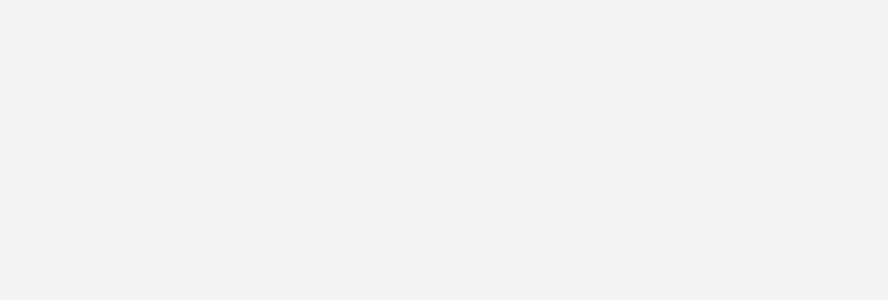
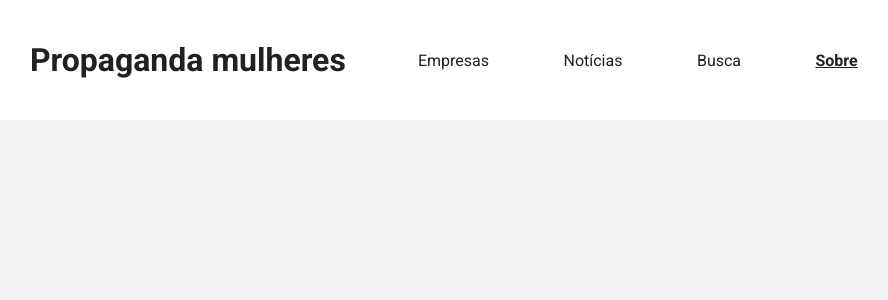
Before and after one commit to JuDCraide/Projeto-HackGrrrl, a React (Create React App) app: page /about in a window 1280 px wide. Shown: the top 300 px of the page, without its empty margins (195-1083 px from the left). Built offline with nearby package versions, Linux system fonts and the light colour scheme.

Commit message:
feat: adding more pages

```diff
--- a/src/components/Header/index.js
+++ b/src/components/Header/index.js
@@ -13,16 +13,33 @@ function Header() {
           <NavLink activeStyle={{
             fontWeight: 700,
             textDecoration: "underline"
-          }} to="/">Empresas</NavLink>
+          }} to="/landing">Empresas</NavLink>
         </li>
         <li>
-          <NavLink to="/news">Notícias</NavLink>
+          <NavLink
+            activeStyle={{
+              fontWeight: 700,
+              textDecoration: "underline"
+            }}
+            to="/news"
+          >Notícias</NavLink>
         </li>
         <li>
-          <NavLink to="/search">Busca</NavLink>
+          <NavLink activeStyle={{
+            fontWeight: 700,
+            textDecoration: "underline"
+          }}
+            to="/search"
+          >Busca</NavLink>
         </li>
         <li>
-          <NavLink to="/about">Sobre</NavLink>
+          <NavLink
+            activeStyle={{
+              fontWeight: 700,
+              textDecoration: "underline"
+            }}
+            to="/about"
+          >Sobre</NavLink>
         </li>
       </ul>
     </div>
--- /dev/null
+++ b/src/pages/About/index.js
@@ -0,0 +1,13 @@
+import React from 'react';
+import Header from '../../components/Header';
+
+import { Container } from './styles';
+
+export default function Landing() {
+  return (
+    <Container>
+      <Header/>
+    </Container>
+
+  )
+}
--- /dev/null
+++ b/src/pages/About/styles.js
@@ -0,0 +1,9 @@
+import styled from 'styled-components';
+
+export const Container = styled.div`
+    flex: 1;
+    display: flex;
+    align-items: flex-start;
+    justify-content: space-evenly;
+    flex-direction: column;
+`;
--- /dev/null
+++ b/src/pages/News/index.js
@@ -0,0 +1,13 @@
+import React from 'react';
+import Header from '../../components/Header';
+
+import { Container } from './styles';
+
+export default function Landing() {
+  return (
+    <Container>
+      <Header/>
+    </Container>
+
+  )
+}
--- /dev/null
+++ b/src/pages/News/styles.js
@@ -0,0 +1,9 @@
+import styled from 'styled-components';
+
+export const Container = styled.div`
+    flex: 1;
+    display: flex;
+    align-items: flex-start;
+    justify-content: space-evenly;
+    flex-direction: column;
+`;
--- /dev/null
+++ b/src/pages/Search/index.js
@@ -0,0 +1,13 @@
+import React from 'react';
+import Header from '../../components/Header';
+
+import { Container } from './styles';
+
+export default function Landing() {
+  return (
+    <Container>
+      <Header/>
+    </Container>
+
+  )
+}
--- /dev/null
+++ b/src/pages/Search/styles.js
@@ -0,0 +1,9 @@
+import styled from 'styled-components';
+
+export const Container = styled.div`
+    flex: 1;
+    display: flex;
+    align-items: flex-start;
+    justify-content: space-evenly;
+    flex-direction: column;
+`;
--- a/src/routes.js
+++ b/src/routes.js
@@ -1,14 +1,20 @@
 import React from 'react';
-import { BrowserRouter, Route, Switch } from 'react-router-dom';
+import { BrowserRouter, Redirect, Route, Switch } from 'react-router-dom';
 
 import Landing from './pages/Landing';
-
+import News from './pages/News';
+import Search from './pages/Search';
+import About from './pages/About';
 
 export default function Routes() {
   return (
     <BrowserRouter>
       <Switch>
-                <Route exact path='/' component={Landing} />
+        <Route exact path='/'><Redirect to='landing' /></Route>
+        <Route exact path='/landing' component={Landing} />
+        <Route exact path='/news' component={News} />
+        <Route exact path='/search' component={Search} />
+        <Route exact path='/about' component={About} />
       </Switch>
     </BrowserRouter>
   )
```
Lines whose indentation alone changed are shown as unchanged.
